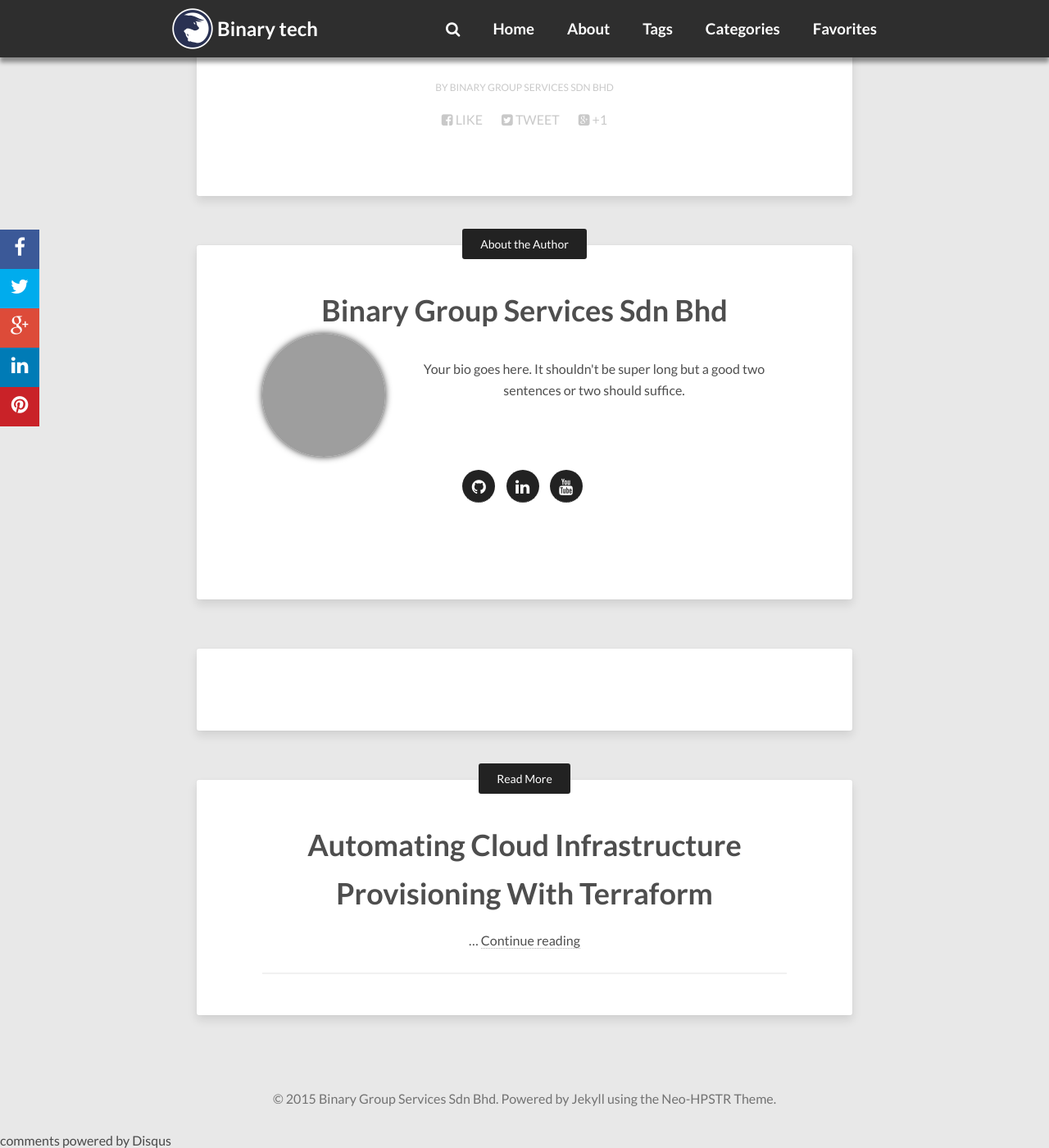
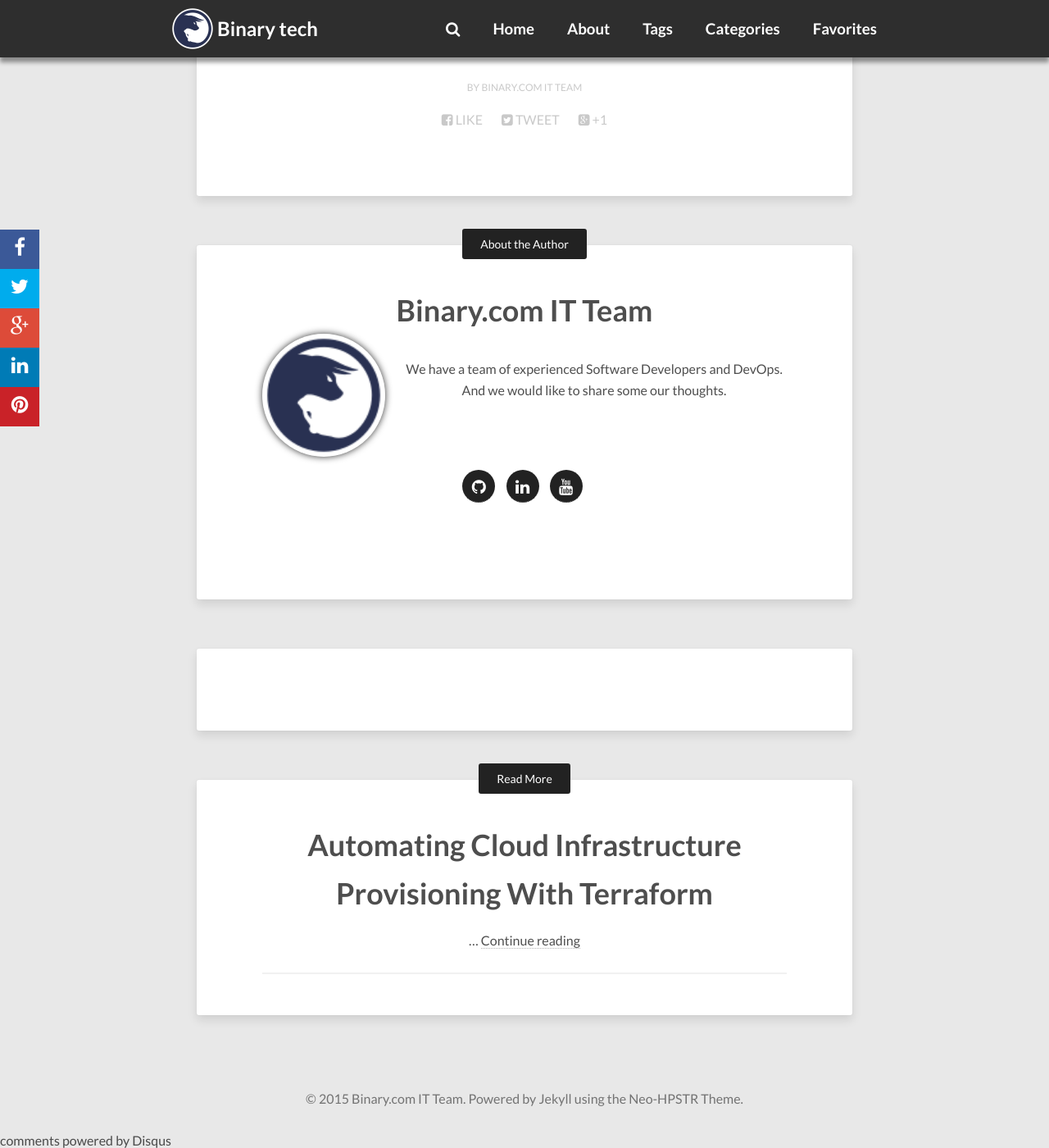
Before and after one commit to binary-com/tech, a Jekyll site: the page built from _posts/2015-11-25-welcome-to-binarys-internal-technical-blog.markdown, in a window 1280 px wide and 1400 px high, scrolled down 526 px. Shown: the whole window at 82% size. Built offline with Jekyll 4.4.1, drawn with Linux system fonts in a browser that asks for light colours; nearby versions of some CDN libraries; comment, search, counter and statistics services are not loaded.

Commit message:
Add: proper author description

```diff
--- a/_config.yml
+++ b/_config.yml
@@ -28,10 +28,10 @@ menu:
 
 # Owner/author information
 owner:
-  name:           Binary Group Services Sdn Bhd
+  name:           Binary.com IT Team
   site:           http://binary.com
-  avatar:         images/logo.jpg
-  bio:            "Your bio goes here. It shouldn't be super long but a good two sentences or two should suffice."
+  avatar:         images/logo.png
+  bio:            "We have a team of experienced Software Developers and DevOps. And we would like to share some our thoughts."
   email:          tech@binary.com
   # Social networking links used in footer. Update and remove as you like.
   twitter:
--- a/_config_local.yml
+++ b/_config_local.yml
@@ -28,10 +28,10 @@ menu:
 
 # Owner/author information
 owner:
-  name:           Binary Group Services Sdn Bhd
+  name:           Binary.com IT Team
   site:           http://binary.com
-  avatar:         images/logo.jpg
-  bio:            "Your bio goes here. It shouldn't be super long but a good two sentences or two should suffice."
+  avatar:         images/logo.png
+  bio:            "We have a team of experienced Software Developers and DevOps. And we would like to share some our thoughts."
   email:          tech@binary.com
   # Social networking links used in footer. Update and remove as you like.
   twitter:
```
